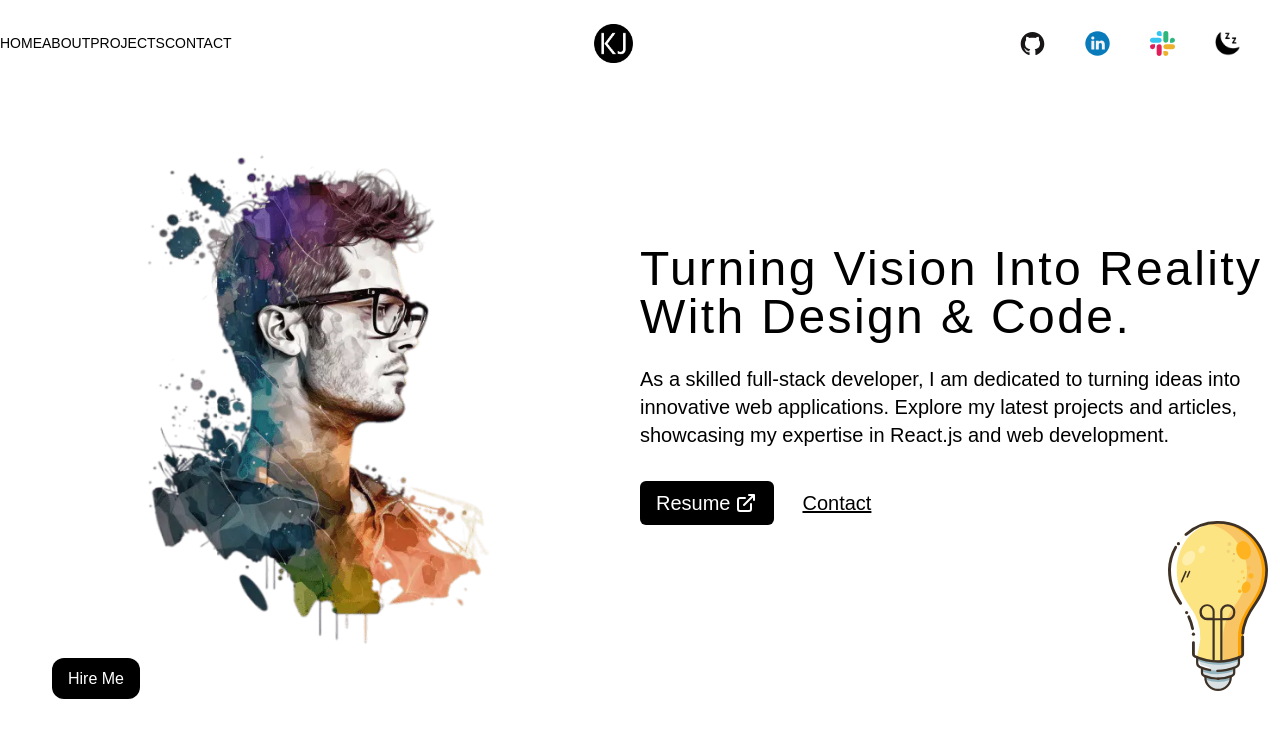
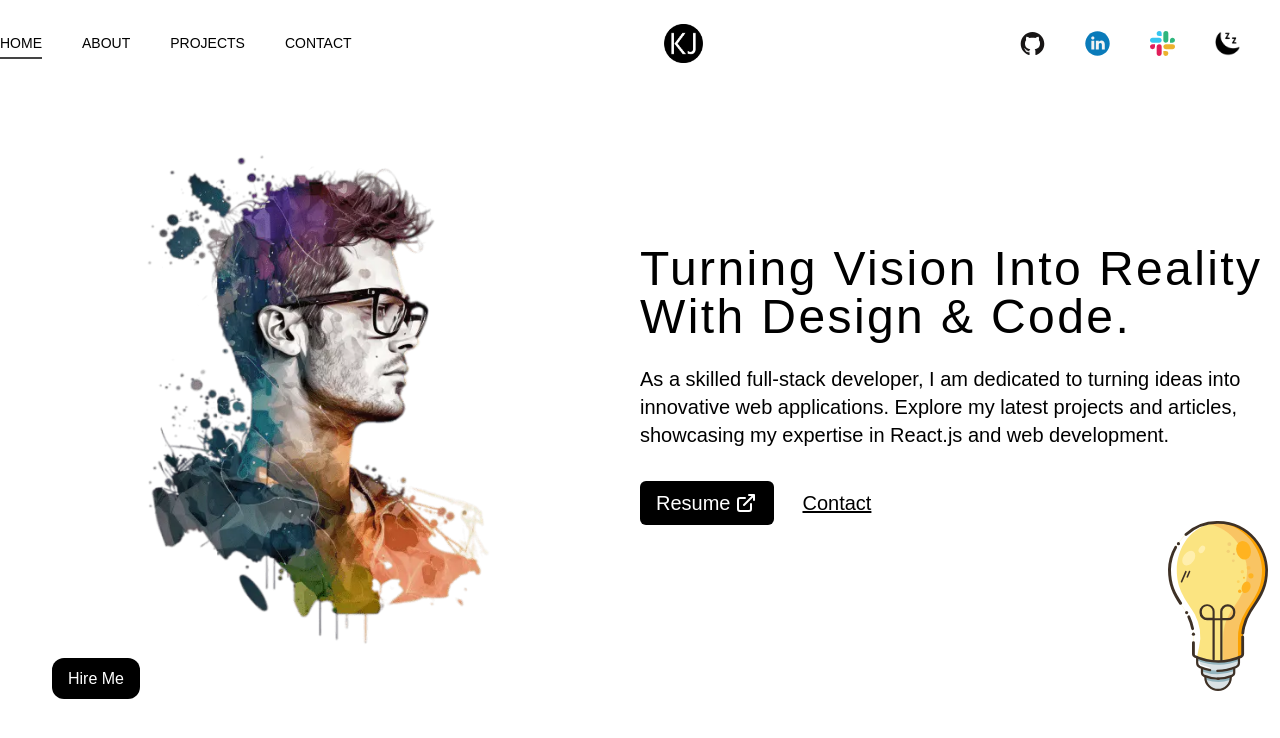
Before and after one commit to Kunaljethva369/protfolionextjs, a Next.js app: page / in a window 1280 px wide. Shown: the top 738 px of the page. Built offline with nearby package versions, Linux system fonts and the light colour scheme.

Commit message:
change in data json

```diff
--- a/src/app/Components/Navbar/Navbar.js
+++ b/src/app/Components/Navbar/Navbar.js
@@ -27,10 +27,10 @@ function Navbar() {
         <>
             <nav className='md:py-6 py-3'>
                 <ul className={menu ? 'active' : ''}>
-                    <li><Link href={'/'} onClick={() => { setMenu(false) }} passHref>Home</Link></li>
-                    <li><Link href={'/about'} onClick={() => { setMenu(false) }} passHref>About</Link></li>
-                    <li><Link href={'/project'} onClick={() => { setMenu(false) }} passHref>Projects</Link></li>
-                    <li><Link href={'/contact'} onClick={() => { setMenu(false) }} passHref>Contact</Link></li>
+                    <li className={router == "/" ? "activemenu px-5" : "px-5"}><Link href={'/'} onClick={() => { setMenu(false) }}>Home</Link></li>
+                    <li className={router == "/about" ? "activemenu px-5" : "px-5"}><Link href={'/about'} onClick={() => { setMenu(false) }}>About</Link></li>
+                    <li className={router == "/project" ? "activemenu px-5" : "px-5"}><Link href={'/project'} onClick={() => { setMenu(false) }}>Projects</Link></li>
+                    <li className={router == "/contact" ? "activemenu px-5" : "px-5"}><Link href={'/contact'} onClick={() => { setMenu(false) }}>Contact</Link></li>
                 </ul>
                 <div className='logo px-5'>
                     <div className='logoImg'>
```
